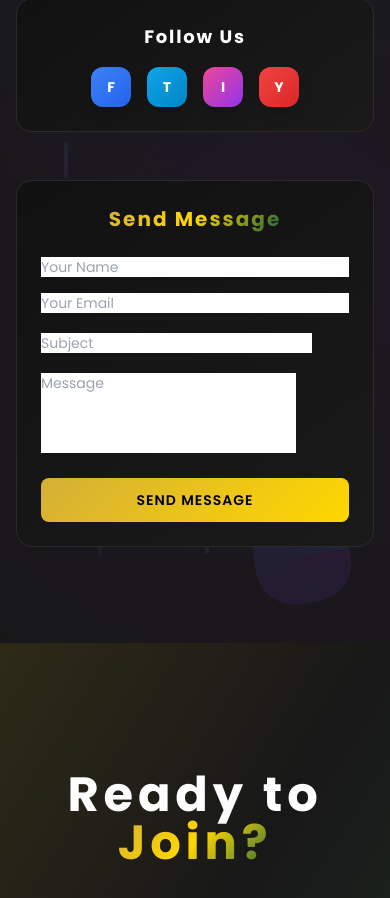
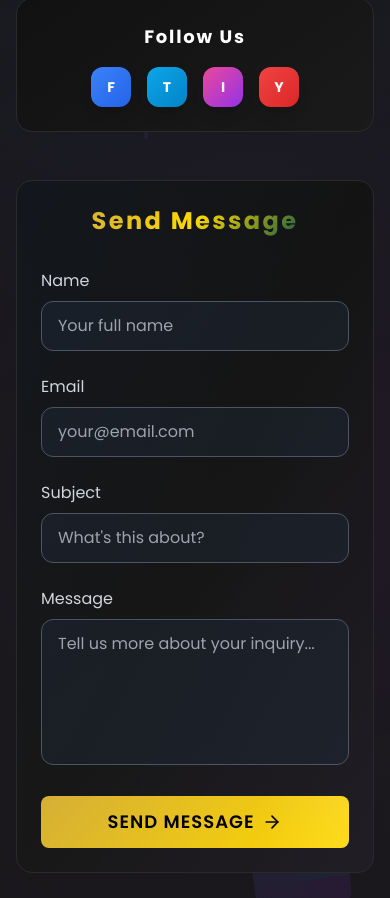
Before and after one commit to hamza-codefied/FootballLeague, a Next.js app: page / in a window 390 px wide. Shown: the part 5828-6726 px from the top of the page. Built offline with nearby package versions, Linux system fonts and the light colour scheme.

Commit message:
fixing responsive issues

```diff
--- a/app/page.tsx
+++ b/app/page.tsx
@@ -986,39 +986,90 @@ export default function HomePage() {
               transition={{ duration: 0.8 }}
               viewport={{ once: true }}
             >
-              <div className="premium-card hover-lift p-6 md:p-8 relative overflow-hidden">
-                <h3 className="text-xl md:text-2xl font-bold text-white mb-6 orbitron text-center">
+              <div className="premium-card hover-lift relative overflow-hidden">
+                {/* Form Background Effect */}
+                <motion.div
+                  className="absolute inset-0 bg-gradient-to-br from-blue-500/5 via-transparent to-purple-500/5"
+                  animate={{
+                    backgroundPosition: ["0% 0%", "100% 100%", "0% 0%"],
+                  }}
+                  transition={{ duration: 8, repeat: Number.POSITIVE_INFINITY }}
+                />
+
+                <h3 className="text-2xl font-bold text-white mb-8 orbitron text-center relative z-10">
                   <span className="gradient-text">Send Message</span>
                 </h3>
-                <form className="space-y-5 text-sm md:text-base">
-                  <div className="grid grid-cols-1 sm:grid-cols-2 gap-4">
-                    <input
+
+                <form className="space-y-6 relative z-10">
+                  <div className="grid md:grid-cols-2 gap-6">
+                    <div>
+                      <label className="block text-gray-300 font-medium mb-2">
+                        Name
+                      </label>
+                      <motion.input
+                        type="text"
+                        className="w-full px-4 py-3 bg-gray-800/50 border border-gray-600 rounded-xl text-white placeholder-gray-400 focus:border-yellow-400 focus:outline-none transition-colors"
+                        placeholder="Your full name"
+                        whileFocus={{ scale: 1.02 }}
+                      />
+                    </div>
+                    <div>
+                      <label className="block text-gray-300 font-medium mb-2">
+                        Email
+                      </label>
+                      <motion.input
+                        type="email"
+                        className="w-full px-4 py-3 bg-gray-800/50 border border-gray-600 rounded-xl text-white placeholder-gray-400 focus:border-yellow-400 focus:outline-none transition-colors"
+                        placeholder="your@email.com"
+                        whileFocus={{ scale: 1.02 }}
+                      />
+                    </div>
+                  </div>
+
+                  <div>
+                    <label className="block text-gray-300 font-medium mb-2">
+                      Subject
+                    </label>
+                    <motion.input
                       type="text"
-                      placeholder="Your Name"
-                      className="form-input"
-                    />
-                    <input
-                      type="email"
-                      placeholder="Your Email"
-                      className="form-input"
+                      className="w-full px-4 py-3 bg-gray-800/50 border border-gray-600 rounded-xl text-white placeholder-gray-400 focus:border-yellow-400 focus:outline-none transition-colors"
+                      placeholder="What's this about?"
+                      whileFocus={{ scale: 1.02 }}
                     />
                   </div>
-                  <input
-                    type="text"
-                    placeholder="Subject"
-                    className="form-input"
-                  />
-                  <textarea
-                    rows={4}
-                    placeholder="Message"
-                    className="form-input resize-none"
-                  />
-                  <button
+
+                  <div>
+                    <label className="block text-gray-300 font-medium mb-2">
+                      Message
+                    </label>
+                    <motion.textarea
+                      rows={5}
+                      className="w-full px-4 py-3 bg-gray-800/50 border border-gray-600 rounded-xl text-white placeholder-gray-400 focus:border-yellow-400 focus:outline-none transition-colors resize-none"
+                      placeholder="Tell us more about your inquiry..."
+                      whileFocus={{ scale: 1.02 }}
+                    ></motion.textarea>
+                  </div>
+
+                  <motion.button
                     type="submit"
-                    className="btn-primary w-full text-center"
+                    className="w-full btn-primary text-lg py-4 group relative overflow-hidden"
+                    whileHover={{ scale: 1.02 }}
+                    whileTap={{ scale: 0.98 }}
                   >
-                    Send Message
-                  </button>
+                    {/* Button Shine Effect */}
+                    <motion.div
+                      className="absolute inset-0 bg-gradient-to-r from-transparent via-white/20 to-transparent -skew-x-12"
+                      animate={{ x: ["-100%", "200%"] }}
+                      transition={{
+                        duration: 2,
+                        repeat: Number.POSITIVE_INFINITY,
+                      }}
+                    />
+                    <span className="flex items-center justify-center space-x-2 relative z-10">
+                      <span>Send Message</span>
+                      <ArrowRight className="w-5 h-5 group-hover:translate-x-1 transition-transform" />
+                    </span>
+                  </motion.button>
                 </form>
               </div>
             </motion.div>
```
